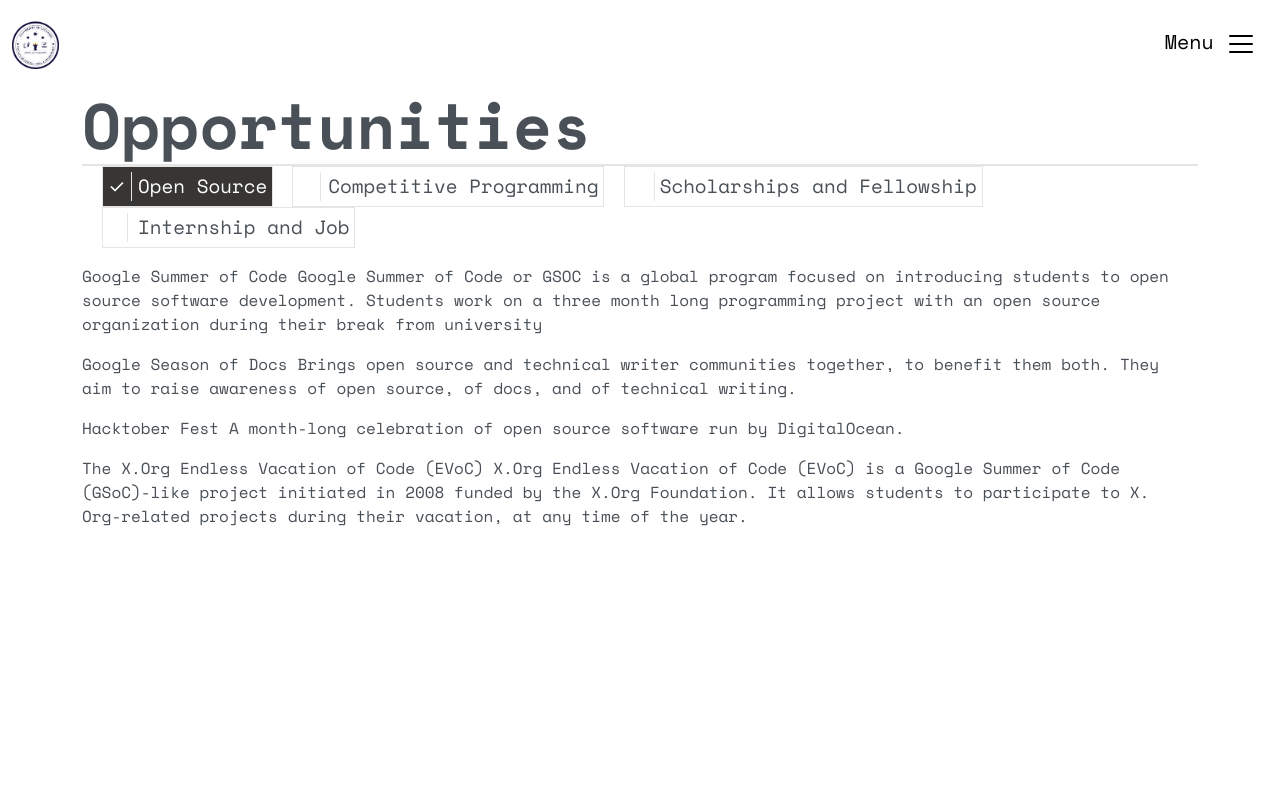
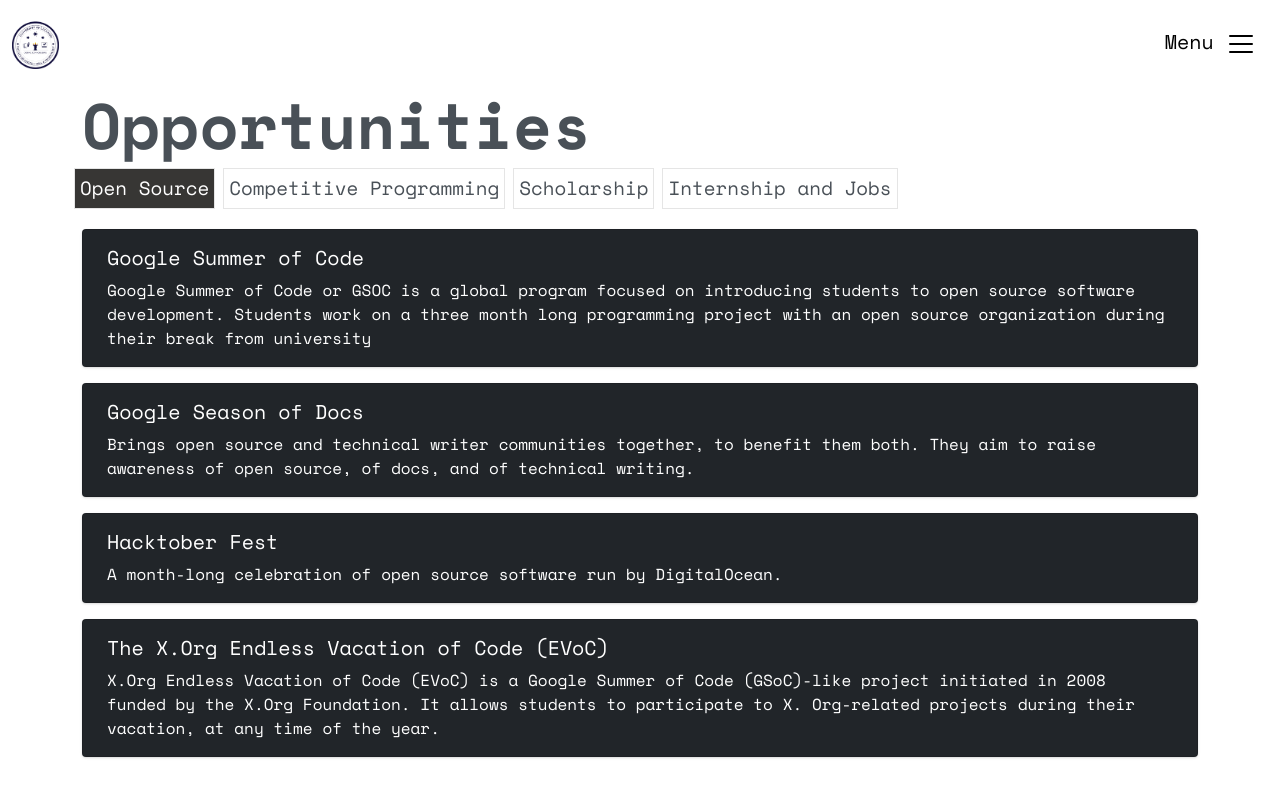
Before and after one commit to alwenpy/coding-connoisseurs.github.io, a Vue app: page /opportunities/opensource in a window 1280 px wide. Shown: the top 796 px of the page. Built offline with nearby package versions, Linux system fonts and the light colour scheme.

Commit message:
completed opensource and cp section

```diff
--- /dev/null
+++ b/src/components/GeneralComponents/Tabs.vue
@@ -0,0 +1,58 @@
+<template>
+  <ul class="row menu-links">
+    <li v-for="ele in data" :key="ele.tabName" class="col-12 col-md-5 col-lg-auto m-md-1">
+      <router-link :to="ele.route">
+        <div class="link-name">{{ ele.tabName }}</div>
+      </router-link>
+    </li>
+  </ul>
+</template>
+
+<script>
+export default {
+  name: 'Tabs',
+  props: ['data'],
+};
+</script>
+
+<style scoped>
+.menu-links {
+  list-style-type: none;
+  display: flex;
+  padding: 0;
+}
+.menu-links li {
+  text-align: center;
+  font-size: 1.2rem;
+  padding-left: 0;
+  padding-right: 0;
+  margin-right: 1.2rem;
+  border: 1px solid #e5e5e5;
+}
+.menu-links li a {
+  color: inherit;
+  text-decoration: none;
+  display: flex;
+  align-items: center;
+  height: 100%;
+  justify-content: center;
+}
+.link-name {
+  padding: 5px;
+}
+.empty-box {
+  width: 30px;
+  color: #fff;
+  border-right: 1px solid #e5e5e5;
+}
+.router-link-active {
+  background-color: #373634;
+  color: #fff !important;
+}
+
+@media screen and (max-width: 760px) {
+  .menu-links li {
+    font-size: 1rem;
+  }
+}
+</style>
--- a/src/components/Opportunities/Opportunities.vue
+++ b/src/components/Opportunities/Opportunities.vue
@@ -1,35 +1,27 @@
 <template>
   <div class="container">
     <div class="display-3 fw-bold">Opportunities</div>
-    <div class="divider" />
-
-    <ul class="row menu-links">
-      <li class="col-12 col-md-auto">
-        <router-link to="/opportunities/opensource">
-          <div class="empty-box col-1 col-md-2">&check;</div>
-          <div class="link-name col-md-10 col-11">Open Source</div>
-        </router-link>
-      </li>
-      <li class="col-12 col-md-auto">
-        <router-link to="/opportunities/cp">
-          <div class="empty-box col-1">&check;</div>
-          <div class="link-name col-11">Competitive Programming</div>
-        </router-link>
-      </li>
-      <li class="col-12 col-md-auto">
-        <router-link to="/opportunities/scholarship">
-          <div class="empty-box col-1">&check;</div>
-          <div class="link-name col-11">Scholarships and Fellowship</div>
-        </router-link>
-      </li>
-      <li class="col-12 col-md-auto">
-        <router-link to="/opportunities/developerclubs">
-          <div class="empty-box col-1">&check;</div>
-          <div class="link-name col-11">Internship and Job</div></router-link
-        >
-      </li>
-    </ul>
-
+    <!-- <div class="divider" /> -->
+    <Tabs
+      :data="[
+        {
+          tabName: 'Open Source',
+          route: '/opportunities/opensource',
+        },
+        {
+          tabName: 'Competitive Programming ',
+          route: '/opportunities/cp',
+        },
+        {
+          tabName: 'Scholarship',
+          route: '/opportunities/scholarship',
+        },
+        {
+          tabName: 'Internship and Jobs',
+          route: '/opportunities/internshipandjobs',
+        },
+      ]"
+    />
     <router-view v-slot="{ Component }">
       <transition name="slide-fade" mode="out-in">
         <component :is="Component" />
@@ -39,10 +31,14 @@
 </template>
 
 <script>
+import Tabs from '../GeneralComponents/Tabs.vue';
 export default {
   name: 'Opportunities',
   mounted() {
     this.$router.push('/opportunities/opensource');
+  },
+  components: {
+    Tabs,
   },
 };
 </script>
@@ -51,45 +47,6 @@ export default {
 .divider {
   border: 1px solid #e5e5e5;
 }
-.menu-links {
-  list-style-type: none;
-  display: flex;
-}
-.menu-links li {
-  text-align: center;
-  font-size: 1.2rem;
-  padding-left: 0;
-  padding-right: 0;
-  margin-right: 1.2rem;
-  border: 1px solid #e5e5e5;
-}
-.menu-links li a {
-  color: inherit;
-  text-decoration: none;
-  display: flex;
-  align-items: center;
-  height: 100%;
-  justify-content: center;
-}
-.link-name {
-  padding: 5px;
-}
-.empty-box {
-  width: 30px;
-  color: #fff;
-  border-right: 1px solid #e5e5e5;
-}
-.router-link-active {
-  background-color: #373634;
-  color: #fff !important;
-}
-
-@media screen and (max-width: 760px) {
-  .menu-links li {
-    font-size: 1rem;
-  }
-}
-
 .slide-fade-enter-active {
   transition: all 0.25s ease-out;
 }
--- a/src/components/Opportunities/SubComponents/CP.vue
+++ b/src/components/Opportunities/SubComponents/CP.vue
@@ -1,10 +1,24 @@
 <template>
-  <div>this is the competitive programming sub component</div>
+  <div>
+    <div v-for="ele in cp" :key="ele.id" class="card text-white bg-dark mb-3">
+      <div class="card-body">
+        <h5 class="card-title">{{ ele.name }}</h5>
+        <p class="card-text">
+          {{ ele.description }}
+        </p>
+      </div>
+    </div>
+  </div>
 </template>
-
 <script>
+import cp from '../data/cp.json';
 export default {
   name: 'CP',
+  data() {
+    return {
+      cp: cp,
+    };
+  },
 };
 </script>
 
--- /dev/null
+++ b/src/components/Opportunities/SubComponents/InternshipAndJobs.vue
@@ -0,0 +1,11 @@
+<template>
+  <div>this is internship and jobs component</div>
+</template>
+
+<script>
+export default {
+  name: 'InternshipAndJobs',
+};
+</script>
+
+<style scoped></style>
--- a/src/components/Opportunities/SubComponents/Opensource.vue
+++ b/src/components/Opportunities/SubComponents/Opensource.vue
@@ -1,14 +1,18 @@
 <template>
   <div>
-    <p v-for="ele in opensource" :key="ele.id">
-      {{ ele.name }}
-      {{ ele.description }}
-    </p>
+    <div v-for="ele in opensource" :key="ele.id" class="card text-white bg-dark mb-3">
+      <div class="card-body">
+        <h5 class="card-title">{{ ele.name }}</h5>
+        <p class="card-text">
+          {{ ele.description }}
+        </p>
+      </div>
+    </div>
   </div>
 </template>
 
 <script>
-import ops from '../ops.json';
+import ops from '../data/ops.json';
 export default {
   name: 'Opensource',
   data() {
```
Also changed, not shown: src/router/index.js (+5 -3 lines), src/components/GeneralComponents/CardView.vue (added), src/components/Opportunities/data/cp.json (renamed from src/components/Opportunities/cp.json), src/components/Opportunities/data/ops.json (renamed from src/components/Opportunities/ops.json).
